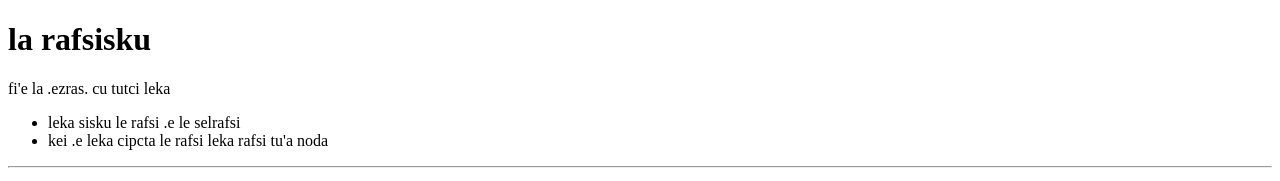
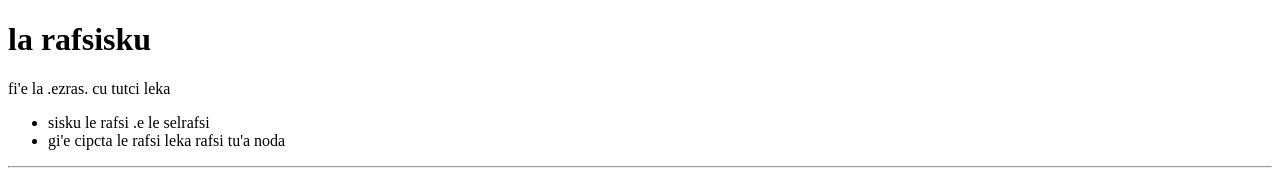
Before and after one commit to C-Ezra-M/rafsisku, a plain HTML site: page src/index.html in a window 1280 px wide. Shown: the top 181 px of the page. Drawn offline with Linux system fonts and the light colour scheme.

Commit message:
fix Lojban description (second)

```diff
--- a/src/index.html
+++ b/src/index.html
@@ -11,8 +11,8 @@
         <section lang="jbo">
             <p>fi'e la .ezras. cu tutci leka</p>
             <ul>
-                <li>leka sisku le rafsi .e le selrafsi</li>
-                <li>kei .e leka cipcta le rafsi leka rafsi tu'a noda</li>
+                <li>sisku le rafsi .e le selrafsi</li>
+                <li>gi'e cipcta le rafsi leka rafsi tu'a noda</li>
             </ul>
         </section>
         <hr>
```
